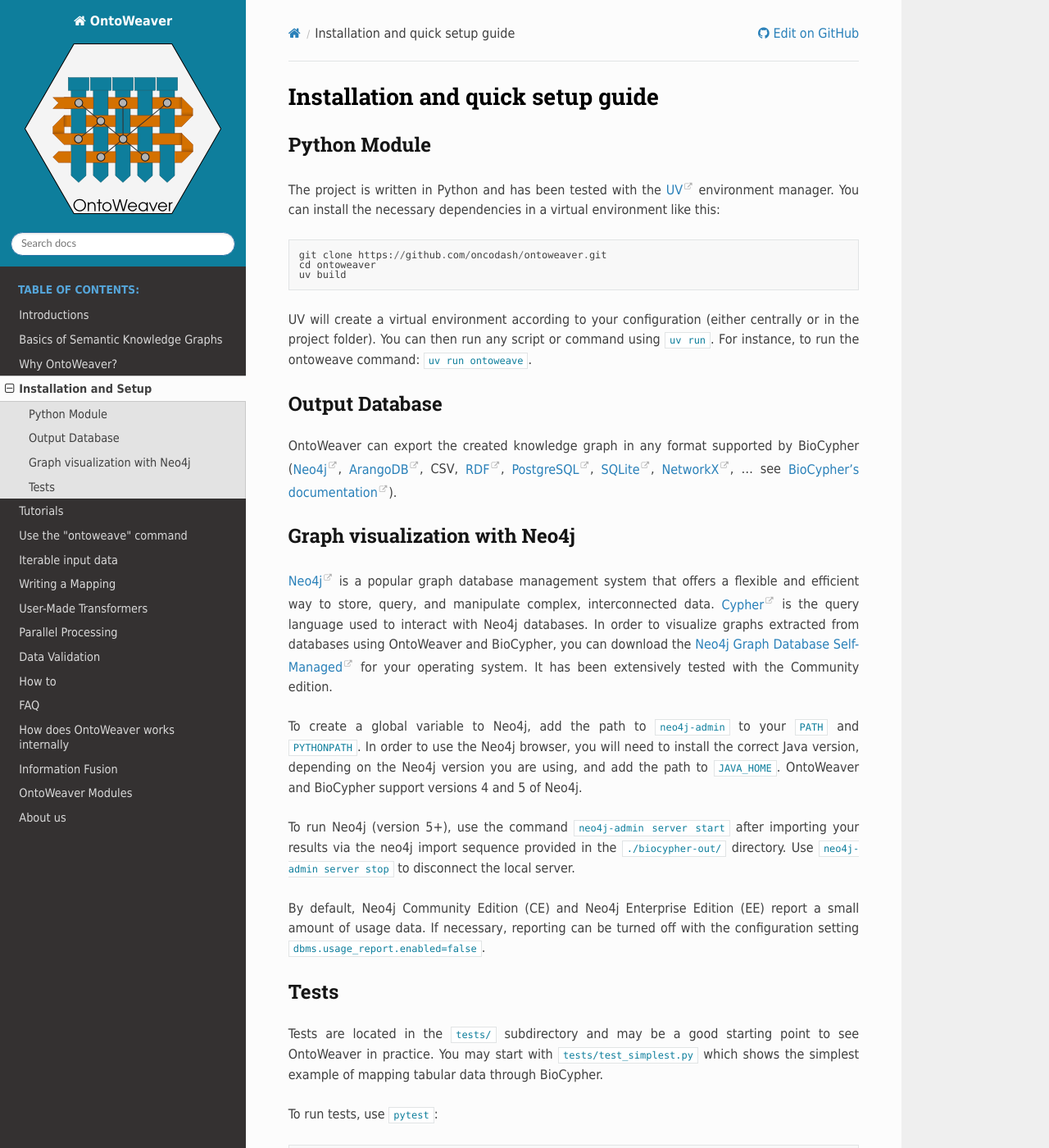
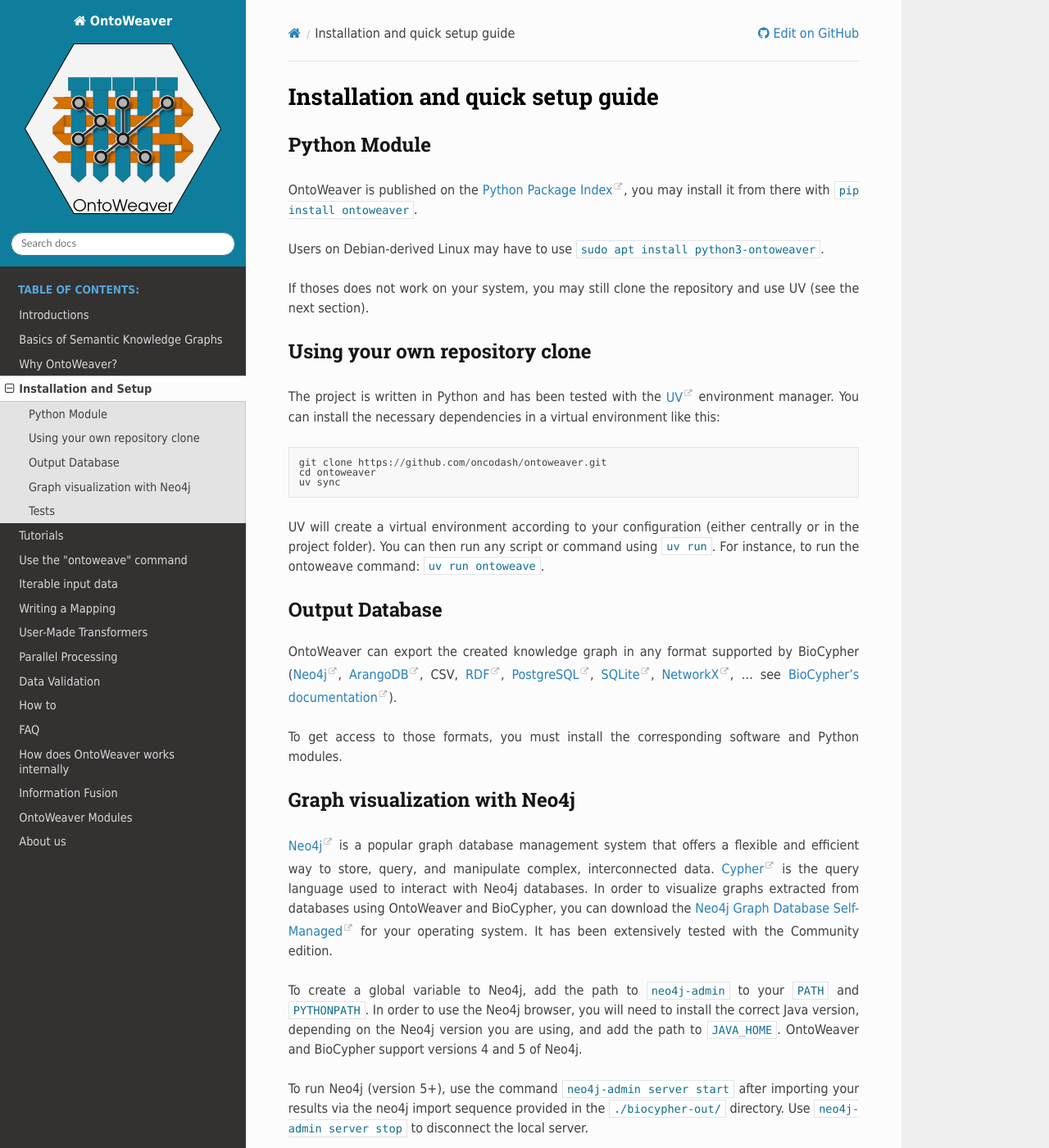
Before and after one commit to oncodash/ontoweaver, a Sphinx documentation site: the page built from docs/sections/install.rst, in a window 1280 px wide and 1400 px high. Shown: the whole window at 82% size. Built offline with Sphinx 7.4.7 and the Read the Docs theme 3.1.0, drawn with Linux system fonts in a browser that asks for light colours.

```diff
--- a/docs/_static/css/custom.css
+++ b/docs/_static/css/custom.css
@@ -36,7 +36,10 @@
 }
 
 code {
-    color: #0e7e9c !important;
+    color: #0e6e8c !important;
+    font-size: 85% !important;
+    position: relative;
+    top: -0.08ex;
 }
 
 em {
--- a/docs/sections/install.rst
+++ b/docs/sections/install.rst
@@ -3,6 +3,19 @@
 
 Python Module
 ~~~~~~~~~~~~~
+
+OntoWeaver is published on the `Python Package Index <https://pypi.org/>`_,
+you may install it from there with ``pip install ontoweaver``.
+
+Users on Debian-derived Linux may have to use
+``sudo apt install python3-ontoweaver``.
+
+If thoses does not work on your system, you may still clone the repository
+and use UV (see the next section).
+
+
+Using your own repository clone
+~~~~~~~~~~~~~~~~~~~~~~~~~~~~~~~
 
 The project is written in Python and has been tested with the
 `UV <https://docs.astral.sh/uv/>`__ environment manager.
@@ -12,7 +25,7 @@
 
    git clone https://github.com/oncodash/ontoweaver.git
    cd ontoweaver
-   uv build
+   uv sync
 
 UV will create a virtual environment according to your configuration
 (either centrally or in the project folder).
@@ -33,6 +46,9 @@
 `NetworkX <https://networkx.org>`_,
 … see `BioCypher’s
 documentation <https://biocypher.org/output/index.html>`__).
+
+To get access to those formats, you must install the corresponding software
+and Python modules.
 
 
 Graph visualization with Neo4j
```
Also changed, not shown: docs/OntoWeaver_logo__big.svg, docs/OntoWeaver_logo__small.svg, docs/OntoWeaver_logo__tiny.svg.
